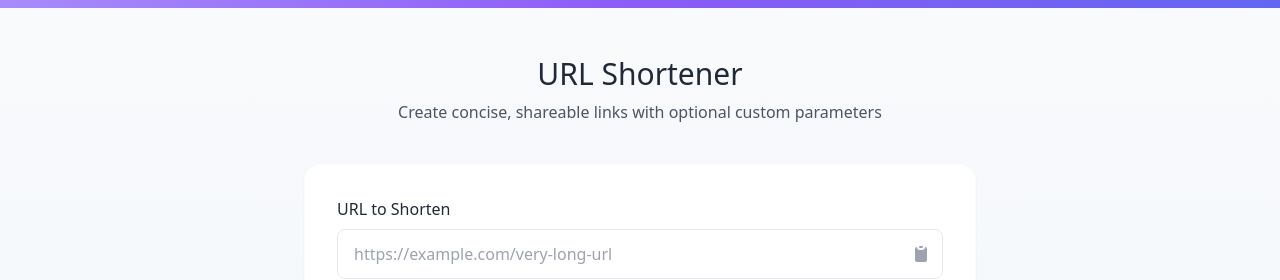
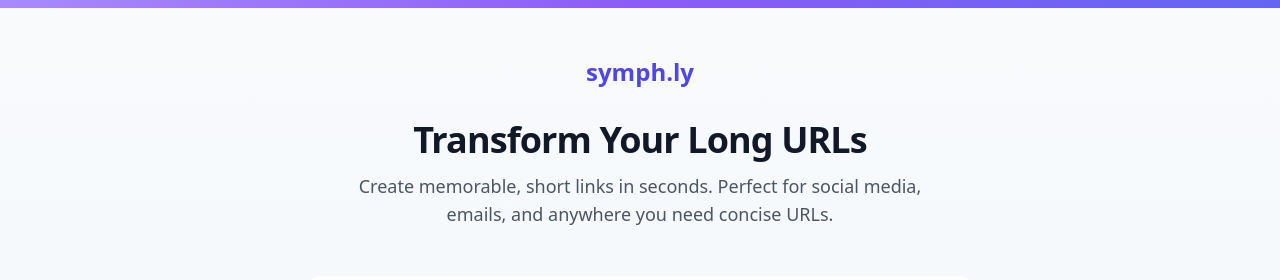
Before and after one commit to nedpals/symph-take-home, a React (Vite) app in the folder client/: page / in a window 1280 px wide. Shown: the top 280 px of the page. Built offline with nearby package versions, Linux system fonts and the light colour scheme; no server answers.

Commit message:
refactor: update HomePage layout and remove SecondPage component

```diff
--- a/client/src/main.tsx
+++ b/client/src/main.tsx
@@ -1,10 +1,10 @@
 import { StrictMode } from "react";
 import { createRoot } from "react-dom/client";
-import "./index.css";
 import { BrowserRouter, Route, Routes } from "react-router";
 import HomePage from "./pages/HomePage";
-import SecondPage from "./pages/SecondPage";
 import Layout from "./components/Layout";
+
+import "./index.css";
 
 createRoot(document.getElementById("root")!).render(
   <StrictMode>
@@ -12,7 +12,6 @@ createRoot(document.getElementById("root")!).render(
       <Layout>
         <Routes>
           <Route path="/" element={<HomePage />} />
-          <Route path="/second" element={<SecondPage />} />
         </Routes>
       </Layout>
     </BrowserRouter>
--- a/client/src/pages/HomePage.tsx
+++ b/client/src/pages/HomePage.tsx
@@ -64,12 +64,15 @@ export default function HomePage() {
   return (
     <div className="min-h-screen bg-gradient-to-b from-slate-50 to-slate-100 py-12 px-4">
       <div className="max-w-3xl mx-auto">
-        <div className="text-center mb-10">
-          <h1 className="text-3xl font-medium text-gray-800 mb-2">
-            URL Shortener
+        <h2 className="text-2xl font-bold text-center text-indigo-600 mb-8">
+          symph.ly
+        </h2>
+        <div className="text-center mb-12">
+          <h1 className="text-4xl font-bold text-gray-900 mb-3 tracking-tight">
+            Transform Your Long URLs
           </h1>
-          <p className="text-gray-600">
-            Create concise, shareable links with optional custom parameters
+          <p className="text-lg text-gray-600 max-w-xl mx-auto">
+            Create memorable, short links in seconds. Perfect for social media, emails, and anywhere you need concise URLs.
           </p>
         </div>
 
--- a/client/src/pages/SecondPage.tsx
+++ /dev/null
@@ -1,43 +0,0 @@
-import { Link } from "react-router";
-
-function SecondPage() {
-  return (
-    <div className="min-h-screen bg-gradient-to-b from-slate-50 to-slate-100 py-12 px-4">
-      <div className="max-w-3xl mx-auto">
-        <div className="text-center mb-10">
-          <h1 className="text-3xl font-medium text-gray-800 mb-2">
-            Second Page
-          </h1>
-          <p className="text-gray-600">
-            This is a placeholder for additional functionality
-          </p>
-        </div>
-
-        <div className="max-w-md mx-auto bg-white rounded-xl border border-purple-100/30 shadow-sm p-6">
-          <div className="flex flex-col items-center">
-            <svg className="w-16 h-16 text-purple-500 mb-4" xmlns="http://www.w3.org/2000/svg" fill="none" viewBox="0 0 24 24" stroke="currentColor">
-              <path strokeLinecap="round" strokeLinejoin="round" strokeWidth={1.5} d="M12 6.253v13m0-13C10.832 5.477 9.246 5 7.5 5S4.168 5.477 3 6.253v13C4.168 18.477 5.754 18 7.5 18s3.332.477 4.5 1.253m0-13C13.168 5.477 14.754 5 16.5 5c1.747 0 3.332.477 4.5 1.253v13c-1.168-.775-2.754-1.253-4.5-1.253-1.746 0-3.332.477-4.5 1.253" />
-            </svg>
-            <h2 className="text-xl font-medium text-gray-800 mb-2">Content Coming Soon</h2>
-            <p className="text-gray-600 text-center mb-6">
-              This page is a placeholder for future functionality.
-            </p>
-            <Link
-              to="/"
-              className="inline-flex items-center px-4 py-2 bg-purple-600 text-white rounded-lg hover:bg-purple-700
-              focus:ring-2 focus:ring-purple-200 focus:ring-offset-2
-              transition-all duration-200 shadow-sm"
-            >
-              <svg className="w-4 h-4 mr-2" xmlns="http://www.w3.org/2000/svg" viewBox="0 0 20 20" fill="currentColor">
-                <path fillRule="evenodd" d="M9.707 16.707a1 1 0 01-1.414 0l-6-6a1 1 0 010-1.414l6-6a1 1 0 011.414 1.414L5.414 9H17a1 1 0 110 2H5.414l4.293 4.293a1 1 0 010 1.414z" clipRule="evenodd" />
-              </svg>
-              Back to Home
-            </Link>
-          </div>
-        </div>
-      </div>
-    </div>
-  );
-}
-
-export default SecondPage;
```
